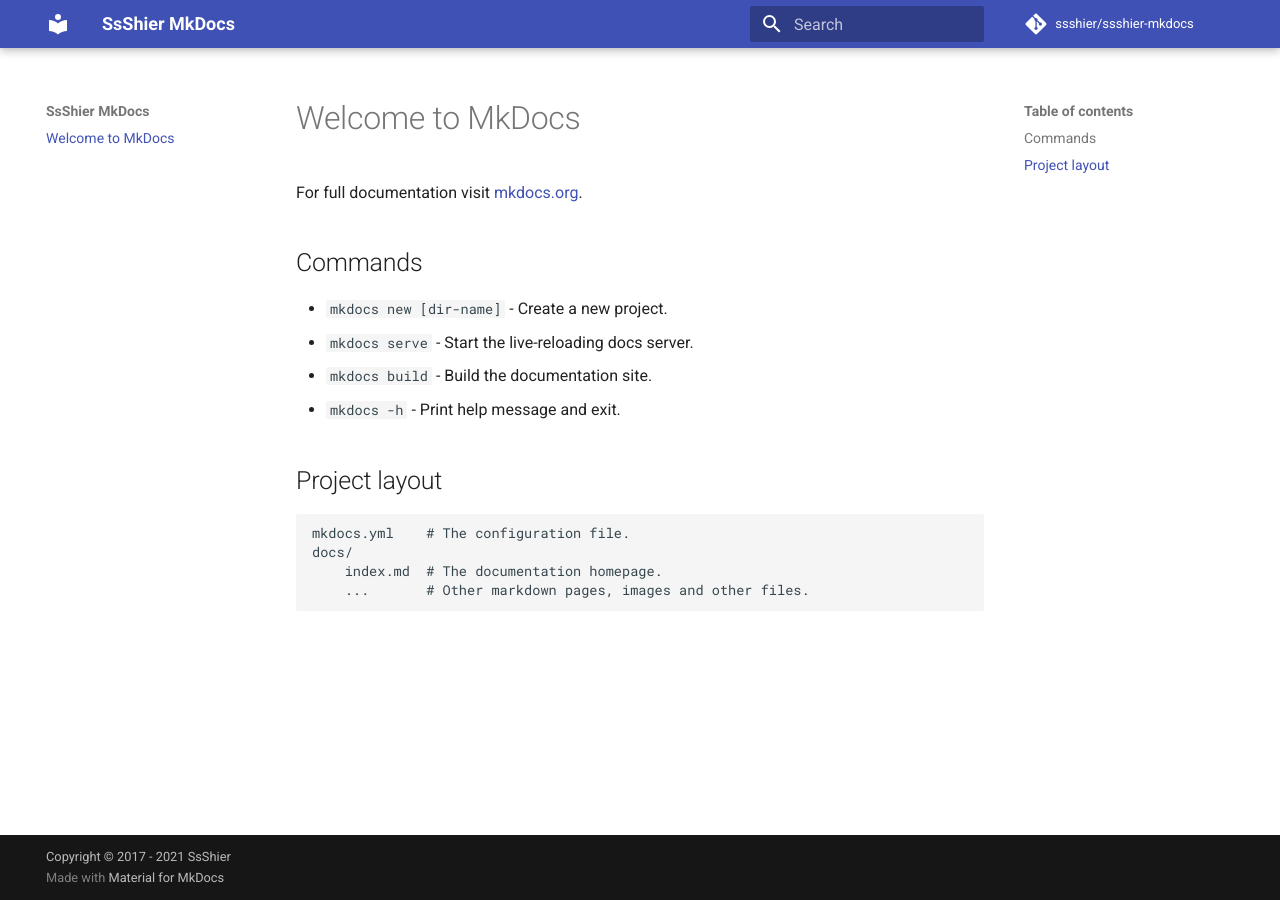
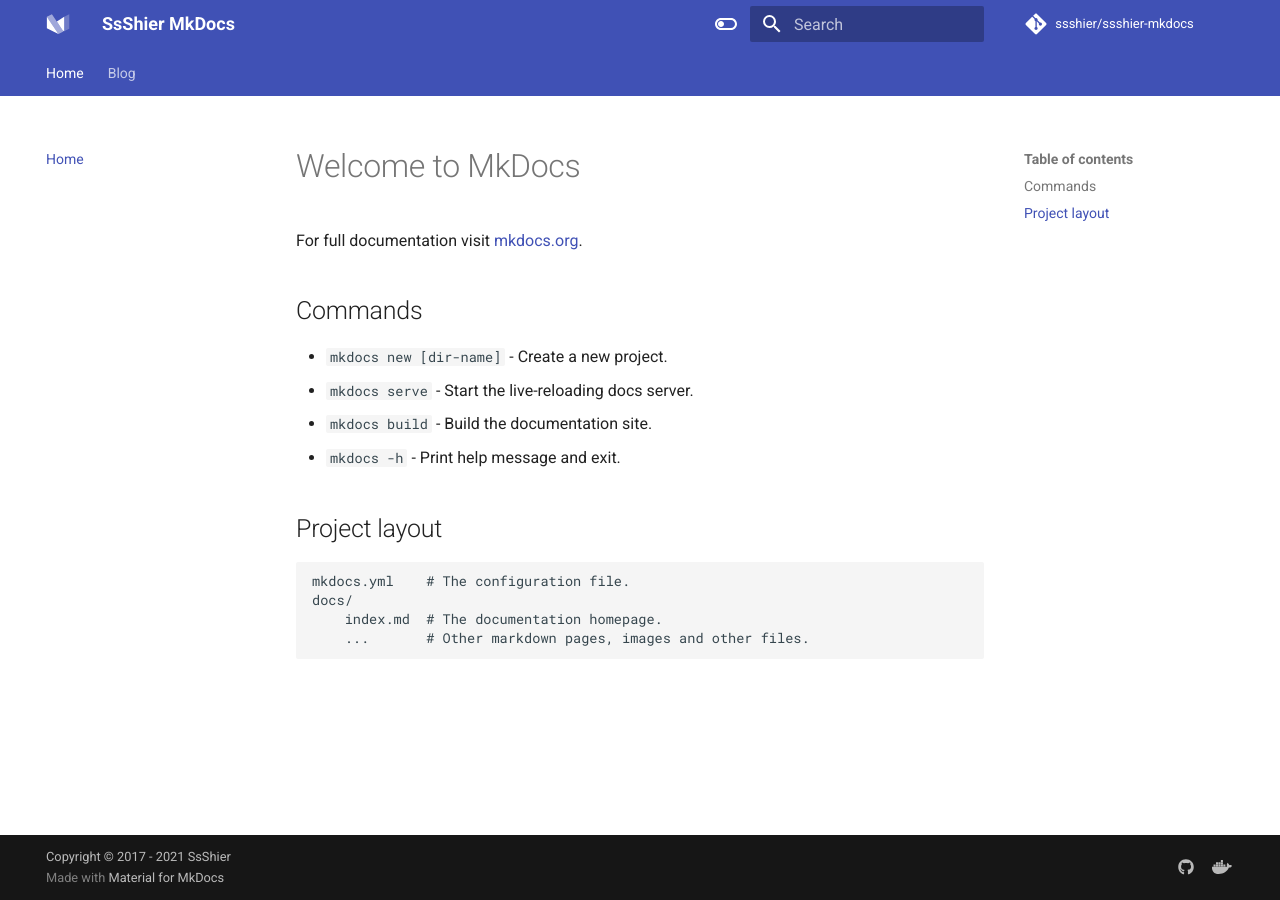
Before and after one commit to ssshier/mkdocs, an MkDocs documentation site: the page built from docs/index.md, in a window 1280 px wide. Built offline with MkDocs 1.6.1 and Material for MkDocs 9.7.7, drawn with Linux system fonts in a browser that asks for light colours; comment, search, counter and statistics services are not loaded.

```diff
--- a/mkdocs.yml
+++ b/mkdocs.yml
@@ -17,3 +17,125 @@ copyright: Copyright &copy; 2017 - 2021 SsShier
 # Configuration
 theme:
   name: material
+
+  # Static files
+  static_templates:
+    - 404.html
+
+  # Don't include MkDocs' JavaScript
+  include_search_page: false
+  search_index_only: true
+
+  # Default values, taken from mkdocs_theme.yml
+  language: en
+  features:
+    - content.code.annotate
+    # - content.tabs.link
+    # - header.autohide
+    # - navigation.expand
+    - navigation.indexes
+    # - navigation.instant
+    - navigation.sections
+    - navigation.tabs
+    # - navigation.tabs.sticky
+    - navigation.top
+    - navigation.tracking
+    - search.highlight
+    - search.share
+    - search.suggest
+    # - toc.integrate
+  palette:
+    - scheme: default
+      primary: indigo
+      accent: indigo
+      toggle:
+        icon: material/toggle-switch-off-outline
+        name: Switch to dark mode
+    - scheme: slate
+      primary: red
+      accent: red
+      toggle:
+        icon: material/toggle-switch
+        name: Switch to light mode
+  font:
+    text: Roboto
+    code: Roboto Mono
+  favicon: assets/favicon.png
+  icon:
+    logo: logo
+
+# Plugins
+plugins:
+  - search
+  - redirects:
+      redirect_maps:
+        reference/variables.md: https://mkdocs-macros-plugin.readthedocs.io/
+  - minify:
+      minify_html: true
+
+# Customization
+extra:
+  analytics:
+    provider: google
+    property: !ENV GOOGLE_ANALYTICS_KEY
+    feedback:
+      - icon: material/emoticon-happy-outline
+        name: This page was helpful
+        data: 1
+      - icon: material/emoticon-sad-outline
+        name: This page could be improved
+        data: 0
+  social:
+    - icon: fontawesome/brands/github
+      link: https://github.com/ssshier
+    - icon: fontawesome/brands/docker
+      link: https://hub.docker.com/u/ssshier
+
+# Extensions
+markdown_extensions:
+  - admonition
+  - abbr
+  - attr_list
+  - def_list
+  - footnotes
+  - meta
+  - md_in_html
+  - toc:
+      permalink: true
+  - pymdownx.arithmatex:
+      generic: true
+  - pymdownx.betterem:
+      smart_enable: all
+  - pymdownx.caret
+  - pymdownx.details
+  - pymdownx.emoji:
+      emoji_index: !!python/name:materialx.emoji.twemoji
+      emoji_generator: !!python/name:materialx.emoji.to_svg
+  - pymdownx.highlight
+  - pymdownx.inlinehilite
+  - pymdownx.keys
+  - pymdownx.magiclink:
+      repo_url_shorthand: true
+      user: squidfunk
+      repo: mkdocs-material
+  - pymdownx.mark
+  - pymdownx.smartsymbols
+  - pymdownx.superfences:
+      custom_fences:
+        - name: mermaid
+          class: mermaid-experimental
+          format: !!python/name:pymdownx.superfences.fence_code_format
+  - pymdownx.tabbed:
+      alternate_style: true
+  - pymdownx.tasklist:
+      custom_checkbox: true
+  - pymdownx.tilde
+
+# Page tree
+nav:
+  - Home: index.md
+  - Blog:
+    - blog/index.md
+    - 2021:
+      - blog/2021/kubernets.md
+      - blog/2021/Istio.md
```
Also changed, not shown: docs/assets/favicon.png (added), docs/blog/2021/Istio.md (added), docs/blog/2021/kubernets.md (added), docs/blog/index.md (added).
